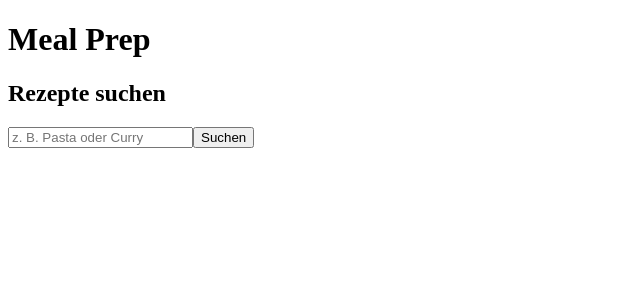
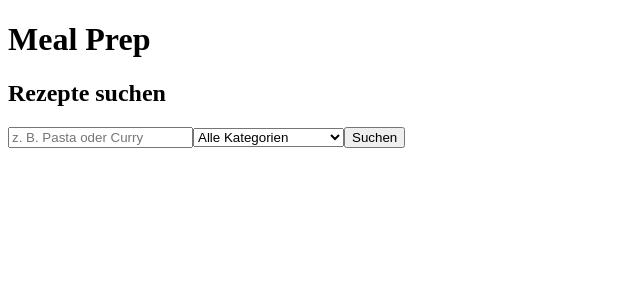
Before and after one commit to TerraX0/abschluss_clone_mealprep, a React (Vite) app in the folder frontend/: page / in a window 1280 px wide. Shown: the top 300 px of the page, without its empty margins (0-640 px from the left). Built offline with nearby package versions, Linux system fonts and the light colour scheme.

Commit message:
US-01: add category dropdown (test data)

```diff
--- a/frontend/src/components/RecipeSearch.tsx
+++ b/frontend/src/components/RecipeSearch.tsx
@@ -1,11 +1,14 @@
 import { useState } from "react";
 import type { Gericht } from "../types/recipe";
+const testKategorien: string[] = ["RIND", "MEERESFRUECHTE", "VEGETARISCH"];
 
 function RecipeSearch() {
     const [searchTerm, setSearchTerm] = useState("");
     const [recipes, setRecipes] = useState<Gericht[]>([]);
     const [hasSearched, setHasSearched] = useState(false);
     const [errorMessage, setErrorMessage] = useState("");
+    const [kategorien, setKategorien] = useState<string[]>(testKategorien);
+    const [selectedKategorie, setSelectedKategorie] = useState("");
 
     async function handleSearch() {
         setErrorMessage("");
@@ -38,6 +41,17 @@ function RecipeSearch() {
                 value={searchTerm}
                 onChange={(e) => setSearchTerm(e.target.value)}
             />
+            <select
+                value={selectedKategorie}
+                onChange={(e) => setSelectedKategorie(e.target.value)}
+            >
+                <option value="">Alle Kategorien</option>
+                {kategorien.map((kategorie) => (
+                    <option key={kategorie} value={kategorie}>
+                        {kategorie}
+                    </option>
+                ))}
+            </select>
 
             <button onClick={handleSearch}>Suchen</button>
 
```
